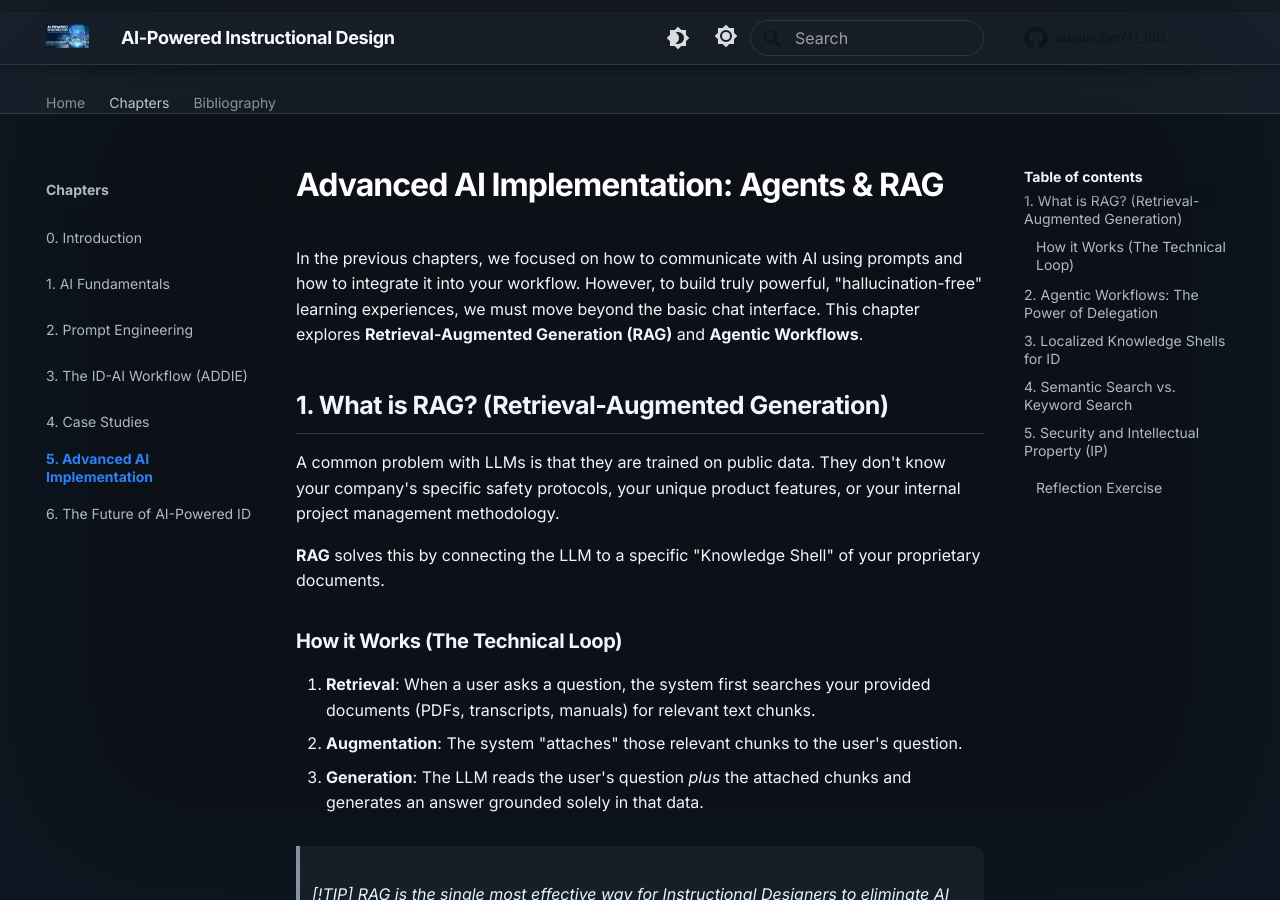
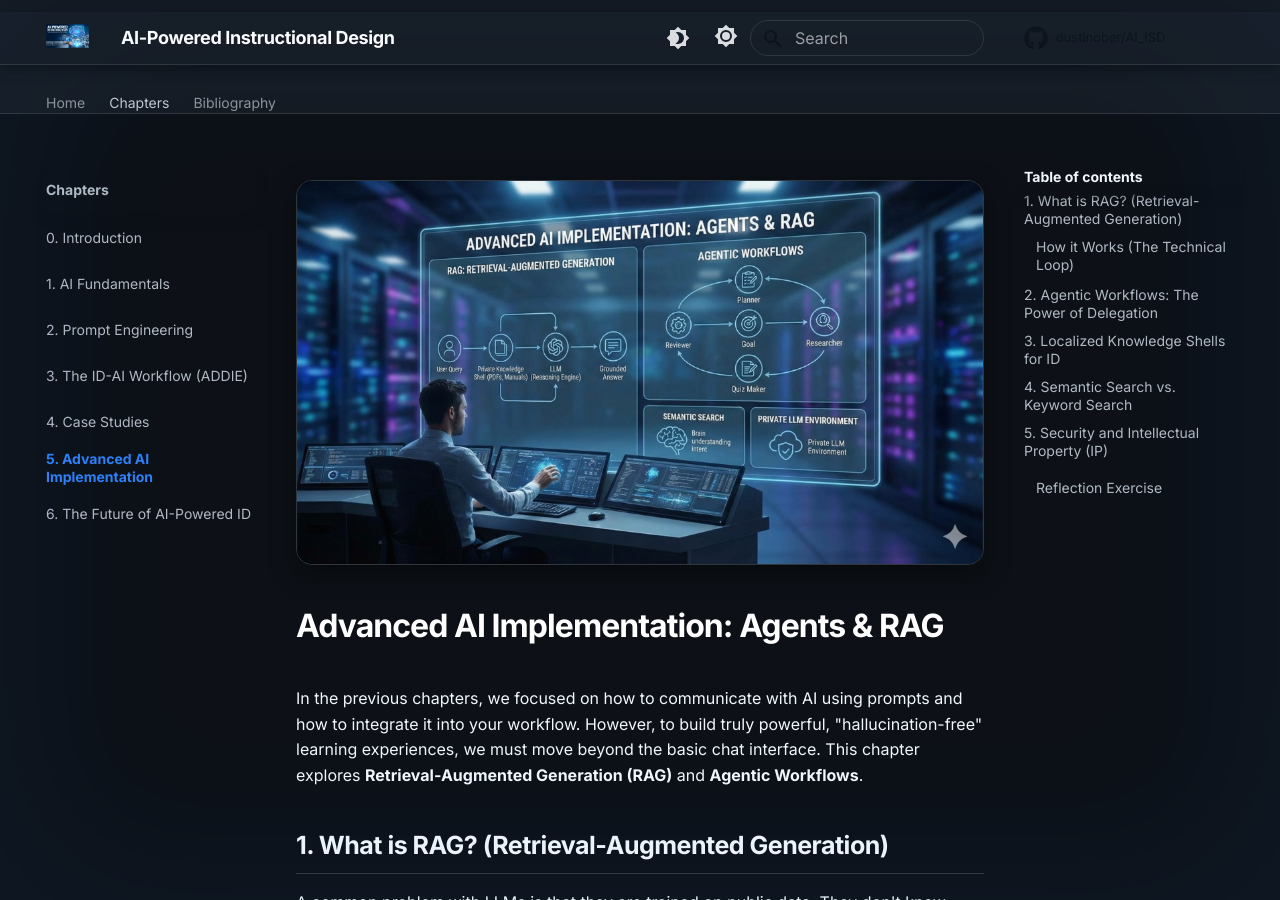
Before and after one commit to dustinober1/Ebook_AI-Powered_Instructional_Design, an MkDocs documentation site: the page built from docs/chapters/05-advanced-ai.md, in a window 1280 px wide and 900 px high. Built offline with MkDocs 1.6.1 and Material for MkDocs 9.7.7, drawn with Linux system fonts in a browser that asks for light colours; comment, search, counter and statistics services are not loaded.

Commit message:
feat: Add Chapter 5 cover image
- Added Advanced AI Implementation cover showing RAG and agentic workflows
- Displays: RAG architecture, agentic workflows, semantic search, private LLM environment
- Technical concepts visualized for advanced implementation

```diff
--- a/docs/chapters/05-advanced-ai.md
+++ b/docs/chapters/05-advanced-ai.md
@@ -7,6 +7,8 @@ last_reviewed: 2025-12-20
 reading_time: 15 min
 authors: ["Dustin Ober"]
 ---
+
+![Advanced AI Implementation: Agents & RAG](../assets/chapter-05-cover.jpg)
 
 # Advanced AI Implementation: Agents & RAG
 
```
Also changed, not shown: docs/assets/chapter-05-cover.jpg (added).
